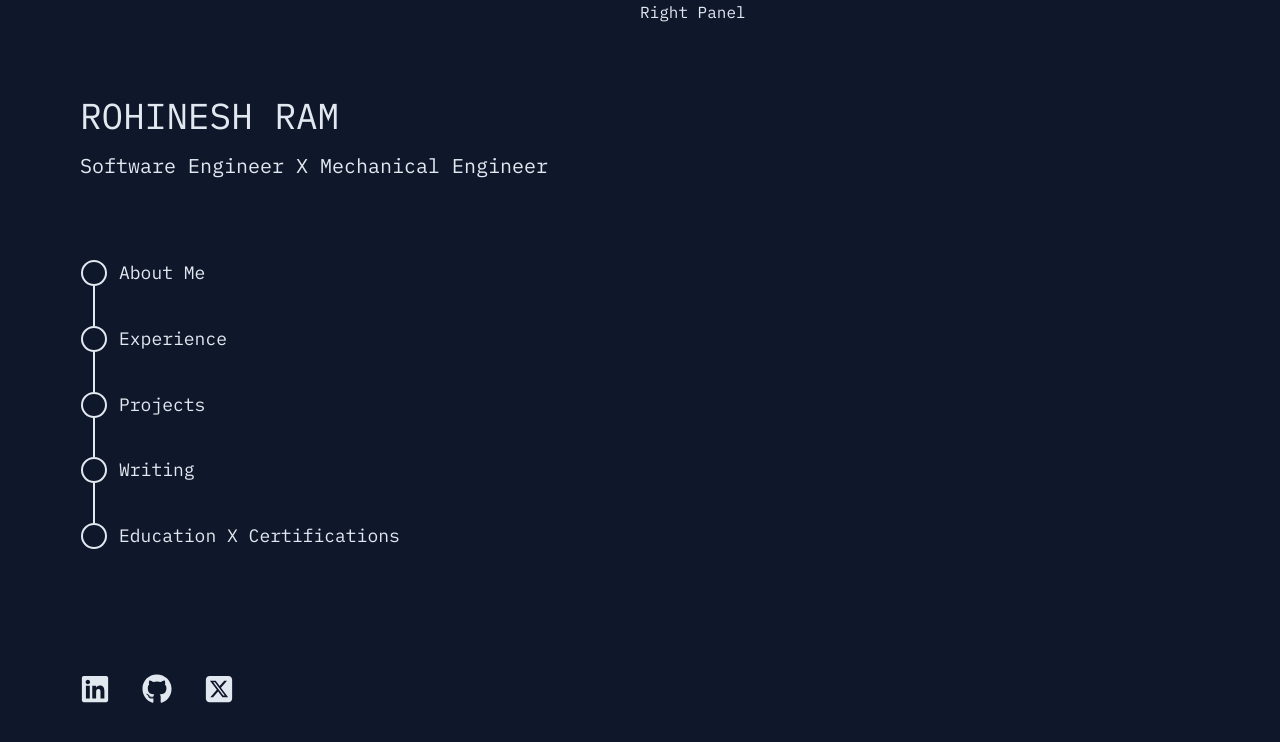
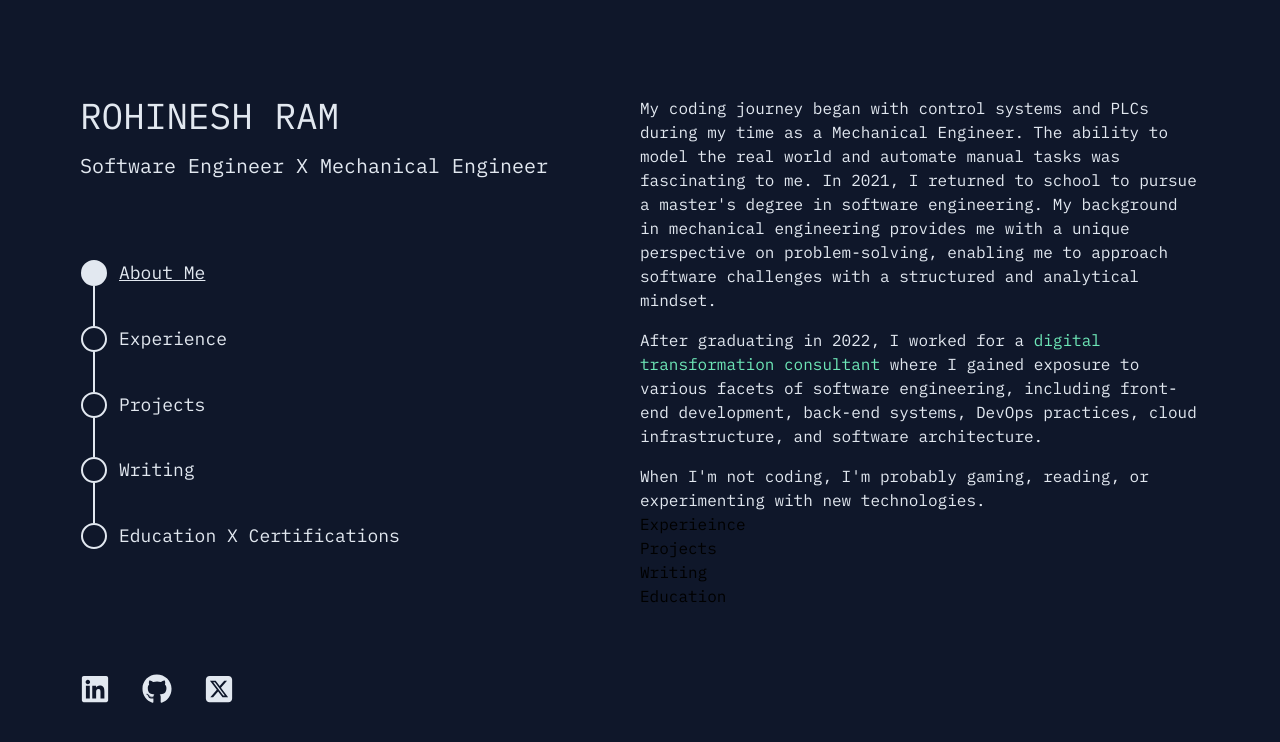
Before and after one commit to R-Ram95/web-portfolio, a React (Vite) app: page / in a window 1280 px wide. Shown: the top 742 px of the page. Built offline with nearby package versions, Linux system fonts and the light colour scheme.

Commit message:
add about me section

```diff
--- /dev/null
+++ b/src/components/about-me/AboutMe.tsx
@@ -0,0 +1,36 @@
+const AboutMe = () => {
+  return (
+    <div>
+      <div>
+        <p className="text-slate-200 mb-4">
+          My coding journey began with control systems and PLCs during my time
+          as a Mechanical Engineer. The ability to model the real world and
+          automate manual tasks was fascinating to me. In 2021, I returned to
+          school to pursue a master's degree in software engineering. My
+          background in mechanical engineering provides me with a unique
+          perspective on problem-solving, enabling me to approach software
+          challenges with a structured and analytical mindset.
+        </p>
+        <p className="text-slate-200 mb-4">
+          After graduating in 2022, I worked for a{" "}
+          <a
+            className="text-emerald-300"
+            target="_blank"
+            href="https://www.bounteous.com/"
+          >
+            digital transformation consultant
+          </a>{" "}
+          where I gained exposure to various facets of software engineering,
+          including front-end development, back-end systems, DevOps practices,
+          cloud infrastructure, and software architecture.
+        </p>
+        <p className="text-slate-200">
+          When I'm not coding, I'm probably gaming, reading, or experimenting
+          with new technologies.
+        </p>
+      </div>
+    </div>
+  );
+};
+
+export default AboutMe;
--- /dev/null
+++ b/src/components/about-me/index.ts
@@ -0,0 +1 @@
+export { default } from "./AboutMe";
--- a/src/components/right-panel/RightPanel.tsx
+++ b/src/components/right-panel/RightPanel.tsx
@@ -1,5 +1,25 @@
+import AboutMe from "../about-me";
+
 const RightPanel = () => {
-  return <div className="text-slate-200">Right Panel</div>;
+  return (
+    <div className="lg:top-0 lg:max-h-screen lg:py-24 overflow-scroll">
+      <div id="about-me">
+        <AboutMe />
+      </div>
+      <div id="experience">
+        <h1>Experieince</h1>
+      </div>
+      <div id="projects">
+        <h1>Projects</h1>
+      </div>
+      <div id="writing">
+        <h1>Writing</h1>
+      </div>
+      <div id="education-x-certifications">
+        <h1>Education</h1>
+      </div>
+    </div>
+  );
 };
 
 export default RightPanel;
--- a/src/components/timeline/TimeLine.tsx
+++ b/src/components/timeline/TimeLine.tsx
@@ -2,7 +2,7 @@ import React, { useState } from "react";
 import { Props } from "./TimeLine.model";
 
 const TimeLine = ({ labels, onClick }: Props) => {
-  const [activeIndex, setActiveIndex] = useState<number | null>(null);
+  const [activeIndex, setActiveIndex] = useState<number>(0);
 
   const handleClick = (index: number) => {
     setActiveIndex(index);
```
